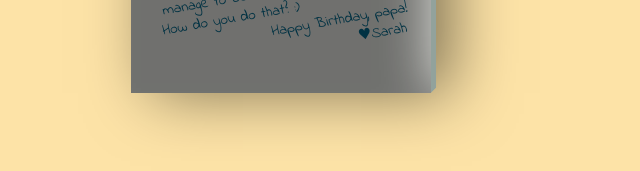
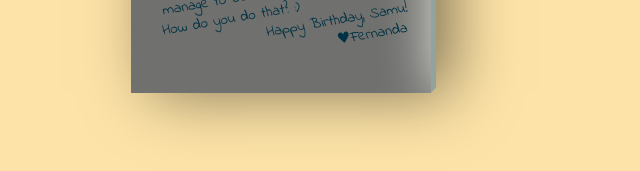
Before and after one commit to FernandaFT/feliz-cumple, a plain HTML site: page index.html in a window 1280 px wide. Shown: the part 507-678 px from the top of the page, 359-999 px from the left. Drawn offline with Linux system fonts and the light colour scheme.

Commit message:
html actualizado

```diff
--- a/index.html
+++ b/index.html
@@ -25,8 +25,8 @@
 			<p>like, and yet somehow you still</p>
 			<p>manage to be the best dad every year.</p>
 			<p>How do you do that? :)</p>
-			<p class="text-right">Happy Birthday, papa!</p>
-			<p class="text-right">♥Sarah</p>
+			<p class="text-right">Happy Birthday, Samu!</p>
+			<p class="text-right">♥Fernanda</p>
 		</div>
 	</div>
     <script src="script.js"></script>
```
